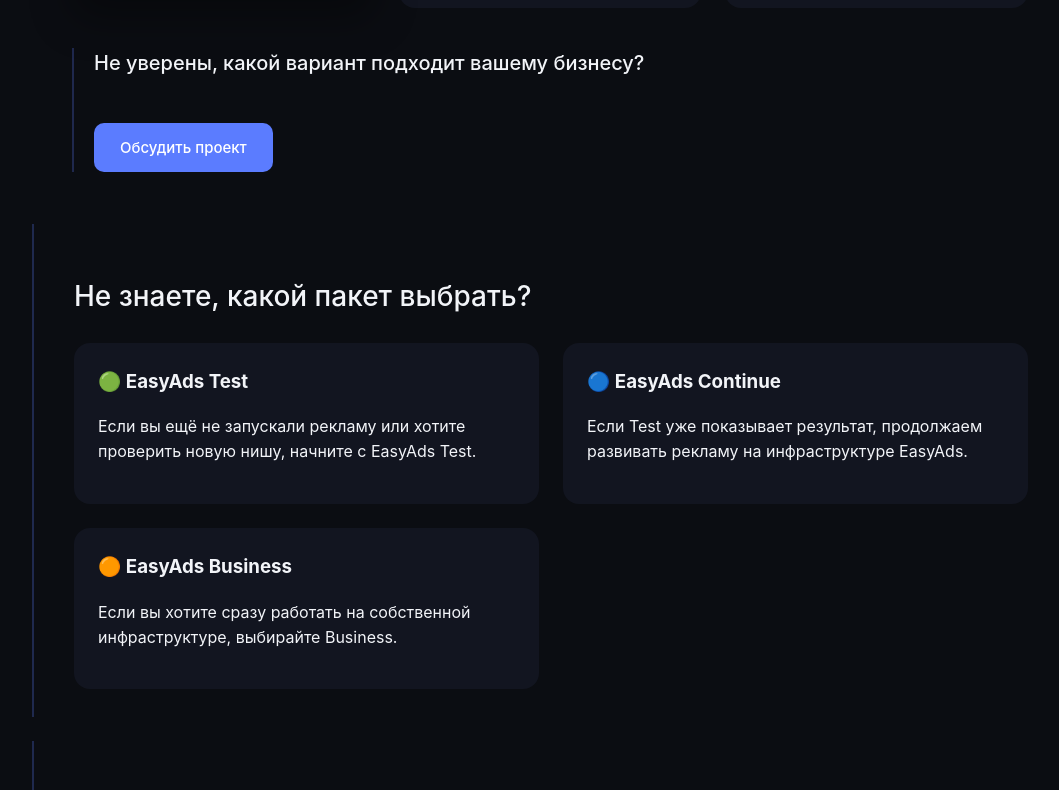
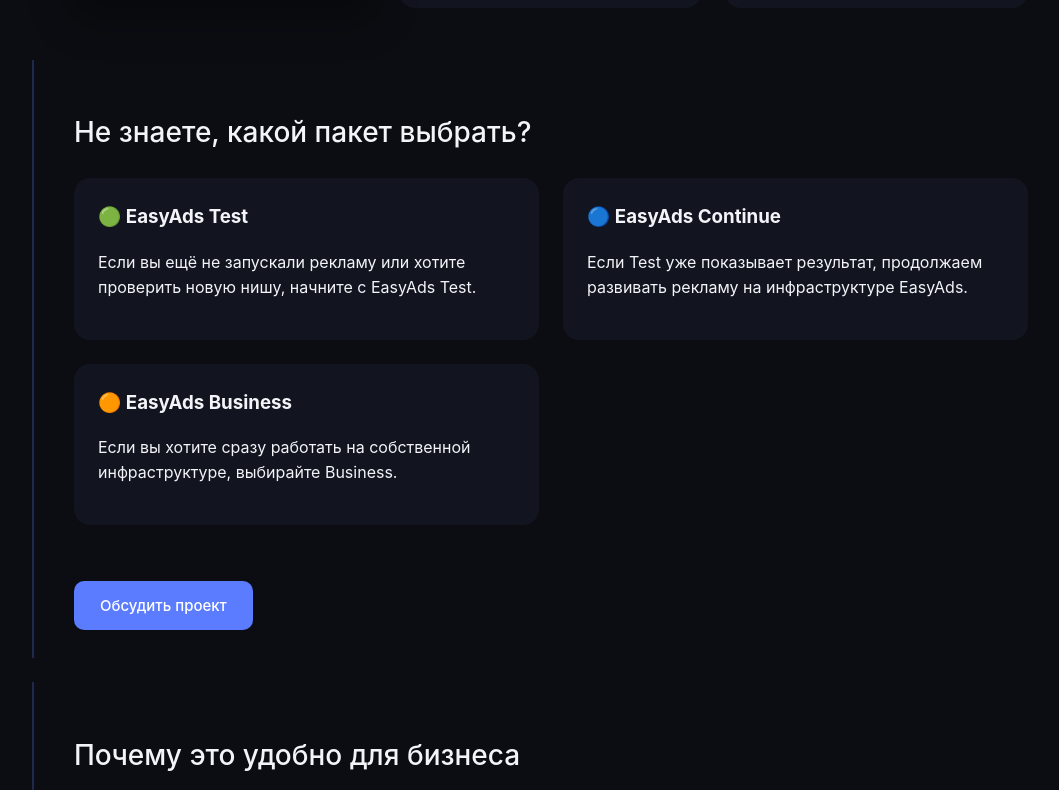
Before and after one commit to VPuziryov/ecomile-pro, a website: page ru/pricing/eaa/index.html in a window 1280 px wide. Shown: the part 1876-2666 px from the top of the page, without its empty margins (90-1149 px from the left). Drawn offline with Linux system fonts and the light colour scheme.

Commit message:
17/08-05

```diff
--- a/ru/pricing/eaa/index.html
+++ b/ru/pricing/eaa/index.html
@@ -230,20 +230,6 @@ content="Пакеты EasyAds Asia: проверка спроса, ведени
 
     </div>
 
-    <!-- GENERAL CTA -->
-
-    <div class="brandos-content" style="margin-top: 40px;">
-
-      <p class="brandos-lead">
-        Не уверены, какой вариант подходит вашему бизнесу?
-      </p>
-
-      <a href="/ru/contact/eaa/" class="cta">
-        Обсудить проект
-      </a>
-
-    </div>
-
   </div>
 
 </section>
@@ -291,6 +277,14 @@ content="Пакеты EasyAds Asia: проверка спроса, ведени
         </p>
 
       </div>
+
+    </div>
+
+    <div style="margin-top: 32px;">
+
+      <a href="/ru/contact/eaa/" class="cta">
+        Обсудить проект
+      </a>
 
     </div>
 
```
